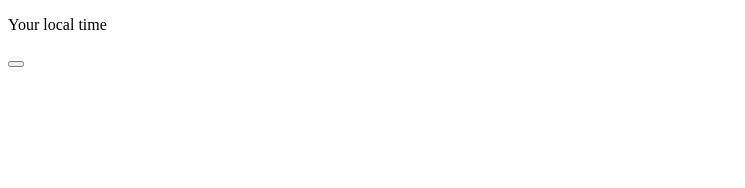
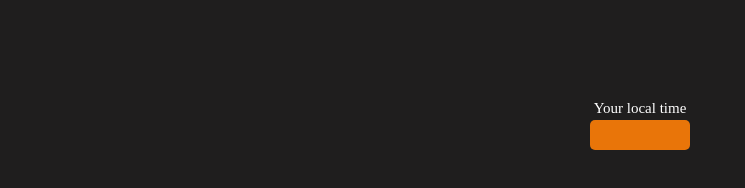
Before and after one commit to shubhg17/Digital-Clock-Project, a plain HTML site: page index.html in a window 1280 px wide. Shown: the whole page, without its empty margins (0-745 px from the left). Drawn offline with Linux system fonts and the light colour scheme.

Commit message:
Added tags in HTML and Added CSS

```diff
--- a/index.html
+++ b/index.html
@@ -2,9 +2,11 @@
 <html>
   <head>
    <title>Digital-Clock</title>
+   <link rel="stylesheet" href="style.css">
   </head>
   <body>
      <p>Your local time</p>
      <button></button>
   </body>
+  <script src="script.js"></script>
 </html>
--- a/style.css
+++ b/style.css
@@ -0,0 +1,24 @@
+body {
+  background-color:rgb(31, 30, 30);
+  margin-top:100px;
+  text-align: center;
+  font-style:Arial,Roboto;
+}
+
+p {
+   color:white;
+   font-size:15px;
+   margin-bottom:3px;
+}
+
+button {
+   background-color:rgb(233, 117, 9);
+   color:white;
+   padding-top:20px;
+   padding-bottom:10px;
+   padding-left:50px;
+   padding-right:50px;
+   font-size:100px;
+   border-radius:5px;
+   border:none;
+}
```
